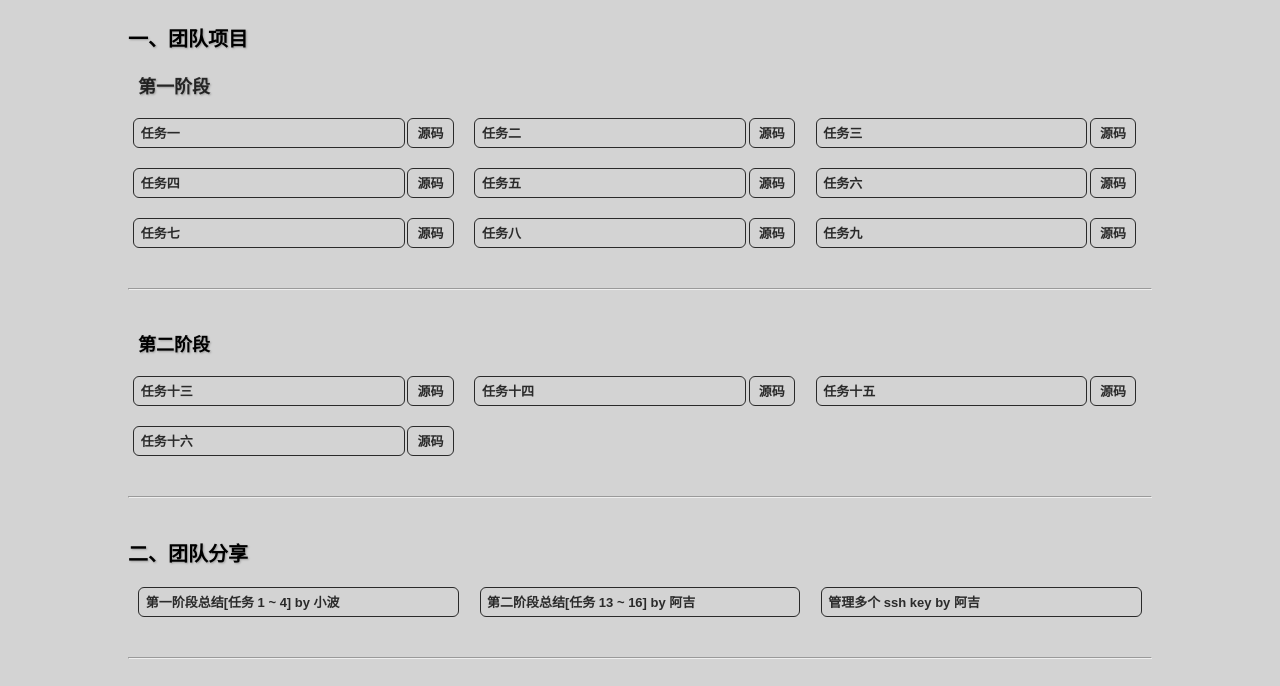
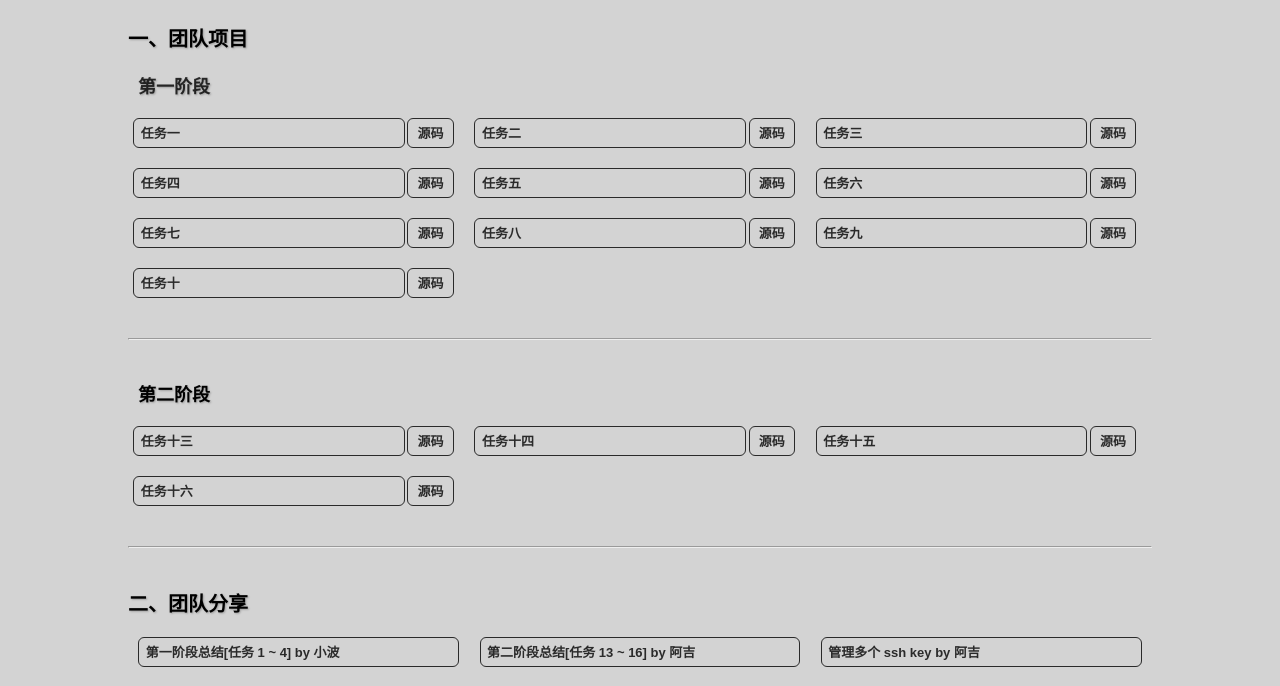
Before and after one commit to Front-End-Avenue/ife, a plain HTML site: page index.html in a window 1280 px wide. Shown: the part 47-733 px from the top of the page. Drawn offline with Linux system fonts and the light colour scheme.

Commit message:
add task_10

```diff
--- a/index.html
+++ b/index.html
@@ -62,6 +62,10 @@
 				<a class="task" href="tasks/1_task_09/index.html" target="_blank">任务九</a>
 				<a class="src" href="https://github.com/Front-End-Avenue/ife/tree/master/tasks/1_task_09" target="_blank">源码</a>
 			</div>
+			<div class="col-1">
+				<a class="task" href="tasks/1_task_10/index.html" target="_blank">任务十</a>
+				<a class="src" href="https://github.com/Front-End-Avenue/ife/tree/master/tasks/1_task_10" target="_blank">源码</a>
+			</div>
 		</div> <!-- /stage-1 -->
 
 		<hr>
--- /dev/null
+++ b/tasks/1_task_10/css/style.css
@@ -0,0 +1,38 @@
+body {
+	padding: 0;
+	margin: 0;
+}
+
+.container {
+	display: flex;
+	flex-flow: row wrap;
+	justify-content: space-between;
+	align-items: center;
+	padding: 20px;
+}
+
+.box {
+	margin-bottom: 20px;
+	padding: 20px;
+	width: 150px;
+
+	border: 1px solid #f00;
+	box-sizing: border-box;
+}
+
+.box-fir { height: 120px; }
+.box-sec { height: 100px; }
+.box-thi { height: 40px; }
+.box-for {
+	height: 200px;
+	border: 1px solid #0f0;
+}
+
+@media (max-width: 640px) {
+	.container {
+		align-items: flex-start;
+	}
+	.box-for {
+		order: -1;
+	}
+}
```
Also changed, not shown: tasks/1_task_10/index.html (added, +18 -0 lines).
